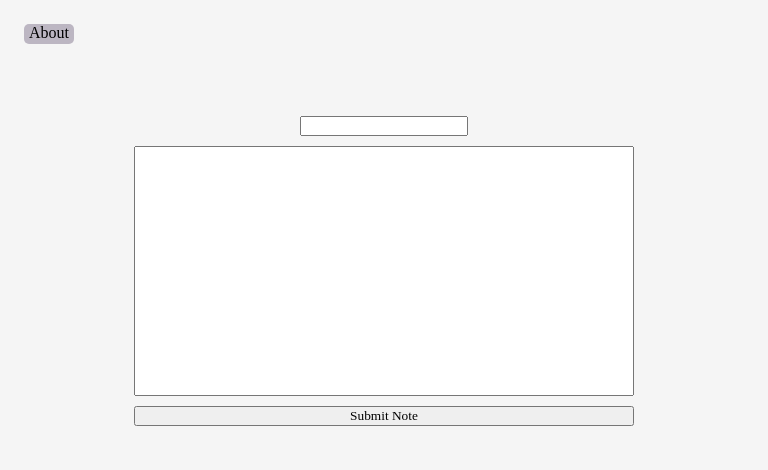
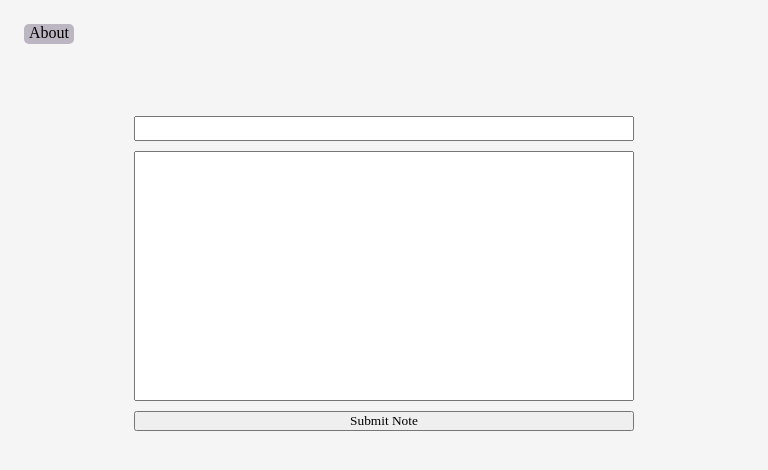
Before and after one commit to Abm32/Personal_diary_app_electronjs, an Electron app: page src/index.html in a window 768 px wide. Drawn offline with Linux system fonts and the light colour scheme.

Commit message:
Aligned Input fields

```diff
--- a/src/index.html
+++ b/src/index.html
@@ -13,7 +13,7 @@
 	<div class="container">
         <h1 id="title">Hello, User!</h1>
 	    <br><br>
-	    <input type="text" id="noteTitle" />
+	    <input type="text" id="noteTitle" style="width: 500px; height: 25px;"/>
 	    <input type="text" id="noteContent" style="width: 500px; height: 250px; margin-top: 10px;"/>
 	    <button id="noteSubmit"  style="width: 500px; margin-top: 10px;">Submit Note</button>
     </div>
```
